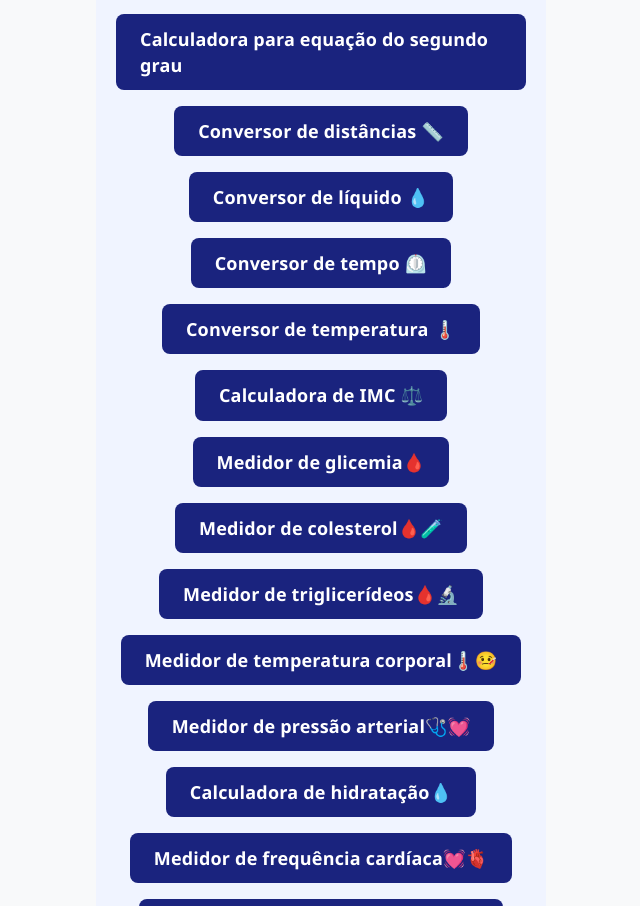
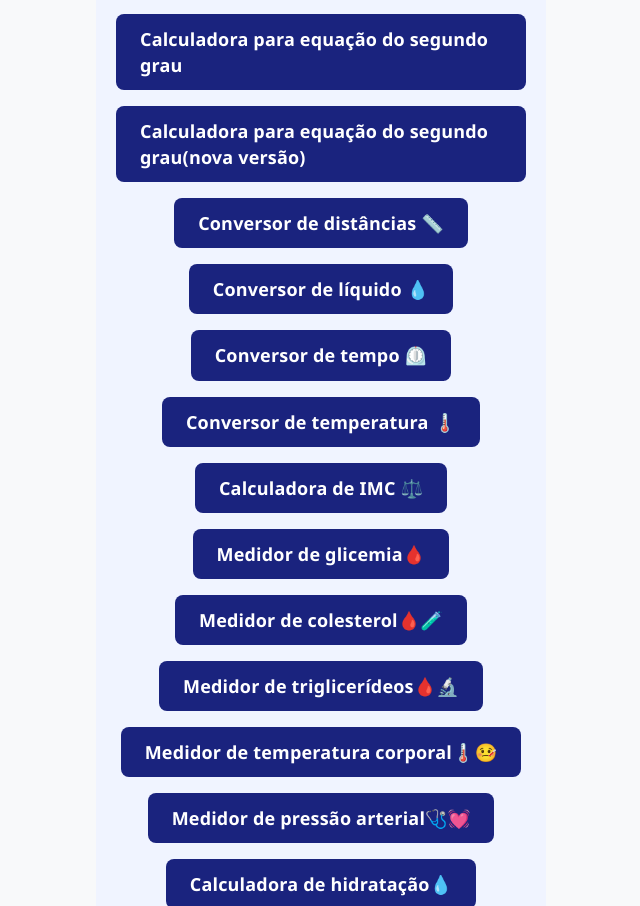
Before and after one commit to samylleribeiro/portifolio-react, a React (Vite) app: page / in a window 1280 px wide. Shown: the part 2592-3498 px from the top of the page, without its empty margins (319-959 px from the left). Built offline with nearby package versions, Linux system fonts and the light colour scheme.

Commit message:
adicionando uma nova versão da calculadora para equação do 2º grau

```diff
--- a/src/App.jsx
+++ b/src/App.jsx
@@ -295,6 +295,15 @@ function App() {
               rel="noreferrer"
             >
               Calculadora para equação do segundo grau
+            </a>
+          </li>
+           <li>
+            <a
+              href="https://samylleribeiro.github.io/Equacao-2grau/"
+              target="_blank"
+              rel="noreferrer"
+            >
+              Calculadora para equação do segundo grau(nova versão)
             </a>
           </li>
           <li>
```
